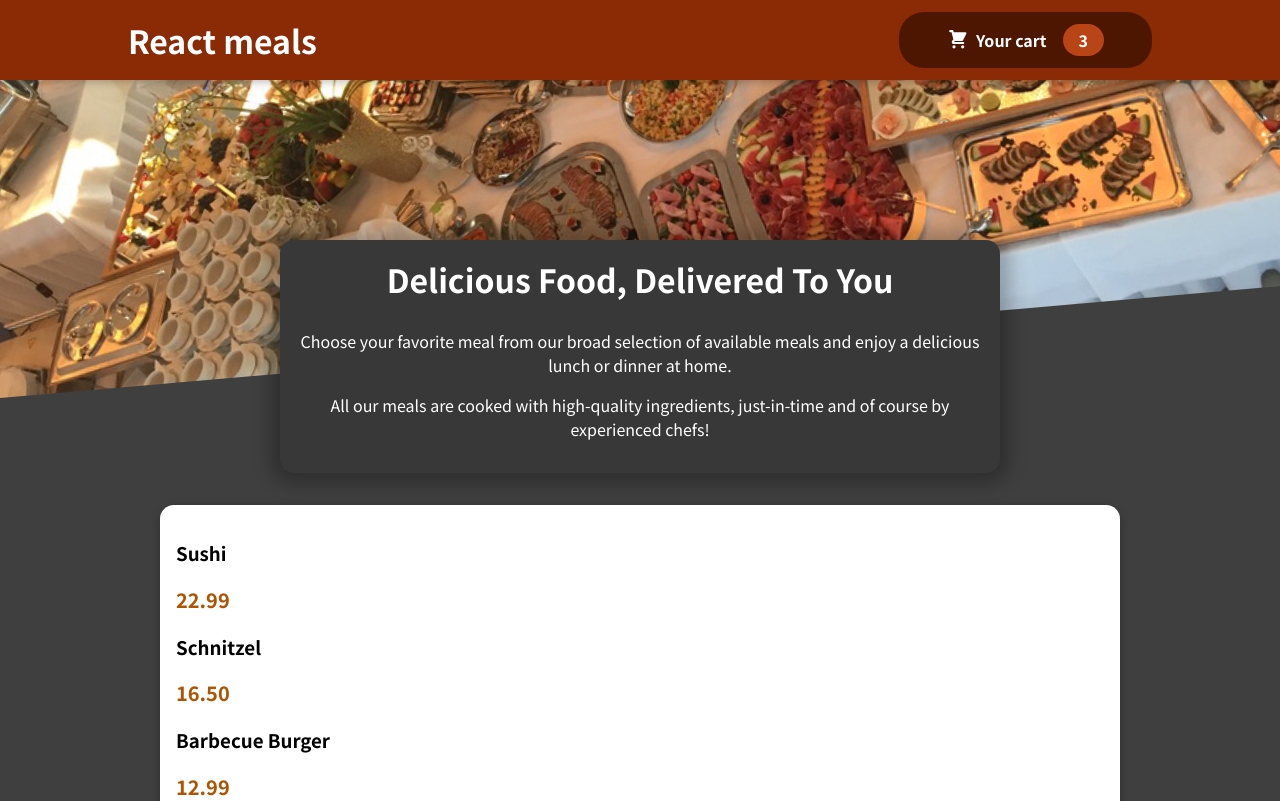
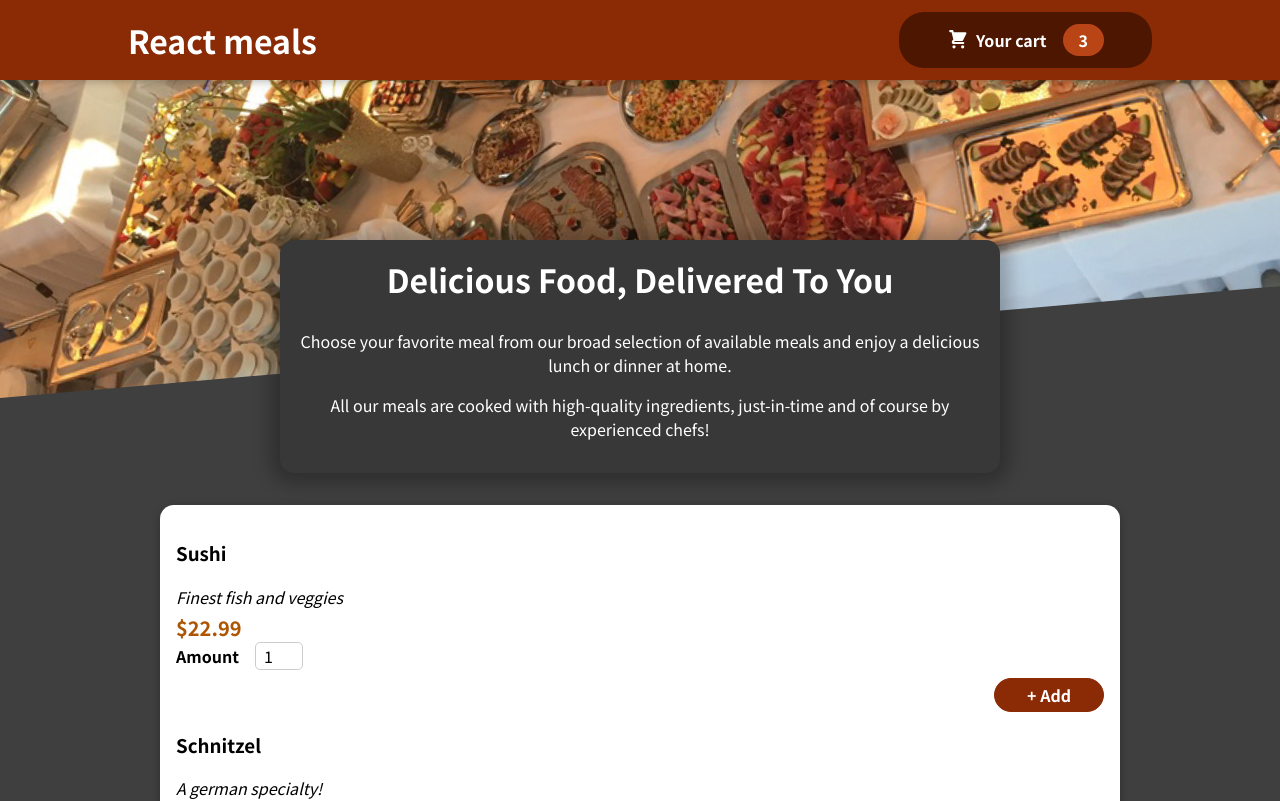
Before and after one commit to 17thvoyager/Food-Ordering-App, a React (Create React App) app: page / in a window 1280 px wide. Shown: the top 801 px of the page. Built offline with nearby package versions, Linux system fonts and the light colour scheme.

Commit message:
commit changes

```diff
--- a/src/components/Meals/AvailableMeals.js
+++ b/src/components/Meals/AvailableMeals.js
@@ -32,6 +32,7 @@
   ];
   const mealsList = DUMMY_MEALS.map((meals) => (
     <MealItem
+      id={meals.id}
       key={meals.id}
       name={meals.name}
       description={meals.description}
--- a/src/components/Meals/MealItem/MealItem.js
+++ b/src/components/Meals/MealItem/MealItem.js
@@ -1,20 +1,22 @@
 import React from 'react';
 
 import classes from './MealItem.module.css';
+import MealItemForm from './MealItemForm.js';
 
 
 const MealItem = (props) => {
-
-    const price = props.price.toFixed(2);
+    const price = `$${props.price.toFixed(2)}`;
 
     return (
         <li>
-        <div>
-            <h3 className={classes.name}>{props.name}</h3>
-            <div className={classes.discription}>{props.discripton}</div>
-            <div className={classes.price}>{price}</div>
-        </div>
-        <div></div>
+            <div>
+                <h3 className={classes.name}>{props.name}</h3>
+                <div className={classes.description}>{props.description}</div>
+                <div className={classes.price}>{price}</div>
+            </div>
+            <div>
+                <MealItemForm id={props.id} />
+            </div>
 
         </li>
     )
--- /dev/null
+++ b/src/components/Meals/MealItem/MealItemForm.js
@@ -0,0 +1,22 @@
+import React from 'react';
+
+import classes from './MealItemForm.module.css';
+import Input from '../../UI/Input.js'
+
+const MealItemForm = (props) => {
+    return(
+        <form className={classes.form}>
+            <Input label='Amount' input={{
+                id: 'amount' + props.id ,
+                type: 'number',
+                min: '1',
+                max: '5',
+                step: '1',
+                defaultValue: '1'
+            }}/>
+            <button>+ Add</button>
+        </form>
+    )
+}
+
+export default MealItemForm;
--- /dev/null
+++ b/src/components/Meals/MealItem/MealItemForm.module.css
@@ -0,0 +1,20 @@
+.form {
+    text-align: right;
+  }
+
+  .form button {
+    font: inherit;
+    cursor: pointer;
+    background-color: #8a2b06;
+    border: 1px solid #8a2b06;
+    color: white;
+    padding: 0.25rem 2rem;
+    border-radius: 20px;
+    font-weight: bold;
+  }
+
+  .form button:hover,
+  .form button:active {
+    background-color: #641e03;
+    border-color: #641e03;
+  }
--- /dev/null
+++ b/src/components/UI/Input.js
@@ -0,0 +1,14 @@
+import React from 'react';
+
+import classes from './Input.module.css';
+
+const Input = (props) => {
+    return (
+      <div className={classes.input}>
+        <label htmlFor={props.input.id} >{props.label}</label>
+        <input {...props.input} />
+      </div>
+    );
+}
+
+export default Input;
--- /dev/null
+++ b/src/components/UI/Input.module.css
@@ -0,0 +1,18 @@
+.input {
+    display: flex;
+    align-items: center;
+    margin-bottom: 0.5rem;
+  }
+
+  .input label {
+    font-weight: bold;
+    margin-right: 1rem;
+  }
+
+  .input input {
+    width: 3rem;
+    border-radius: 5px;
+    border: 1px solid #ccc;
+    font: inherit;
+    padding-left: 0.5rem;
+  }
```
